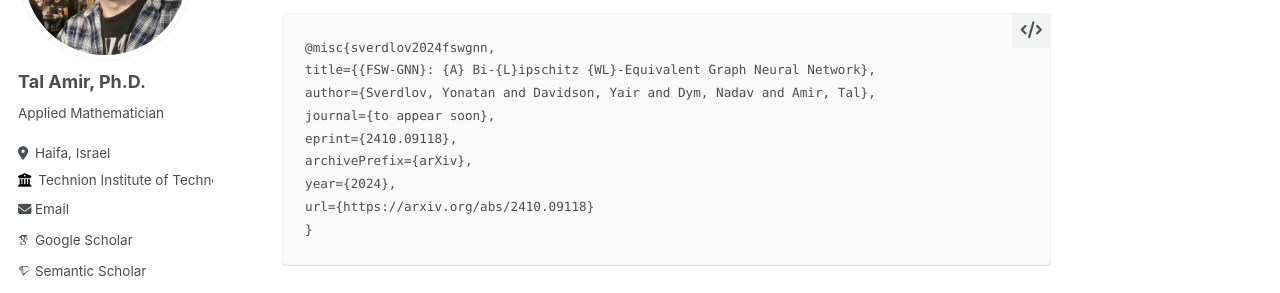
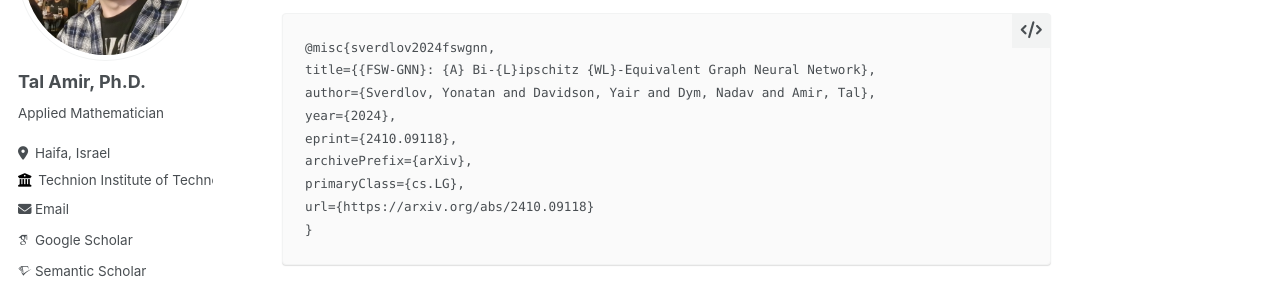
Before and after one commit to tal-amir/tal-amir.github.io, a Jekyll site: the page built from _publications/2024-10 FSWGNN.md, in a window 1280 px wide and 900 px high, scrolled down 675 px. Shown: the part 220-513 px from the top of the window. Built offline with Jekyll 4.4.1, drawn with Linux system fonts in a browser that asks for light colours; some web fonts are replaced.

Commit message:
Update 2024-10 FSWGNN.md

````diff
--- a/_publications/2024-10 FSWGNN.md
+++ b/_publications/2024-10 FSWGNN.md
@@ -15,10 +15,10 @@ bibtex: |
     @misc{sverdlov2024fswgnn,
     title={{FSW-GNN}: {A} Bi-{L}ipschitz {WL}-Equivalent Graph Neural Network},
     author={Sverdlov, Yonatan and Davidson, Yair and Dym, Nadav and Amir, Tal},
-    journal={to appear soon},
+    year={2024},
     eprint={2410.09118},
     archivePrefix={arXiv},
-    year={2024},
+    primaryClass={cs.LG},
     url={https://arxiv.org/abs/2410.09118}
     }
     ```
````
